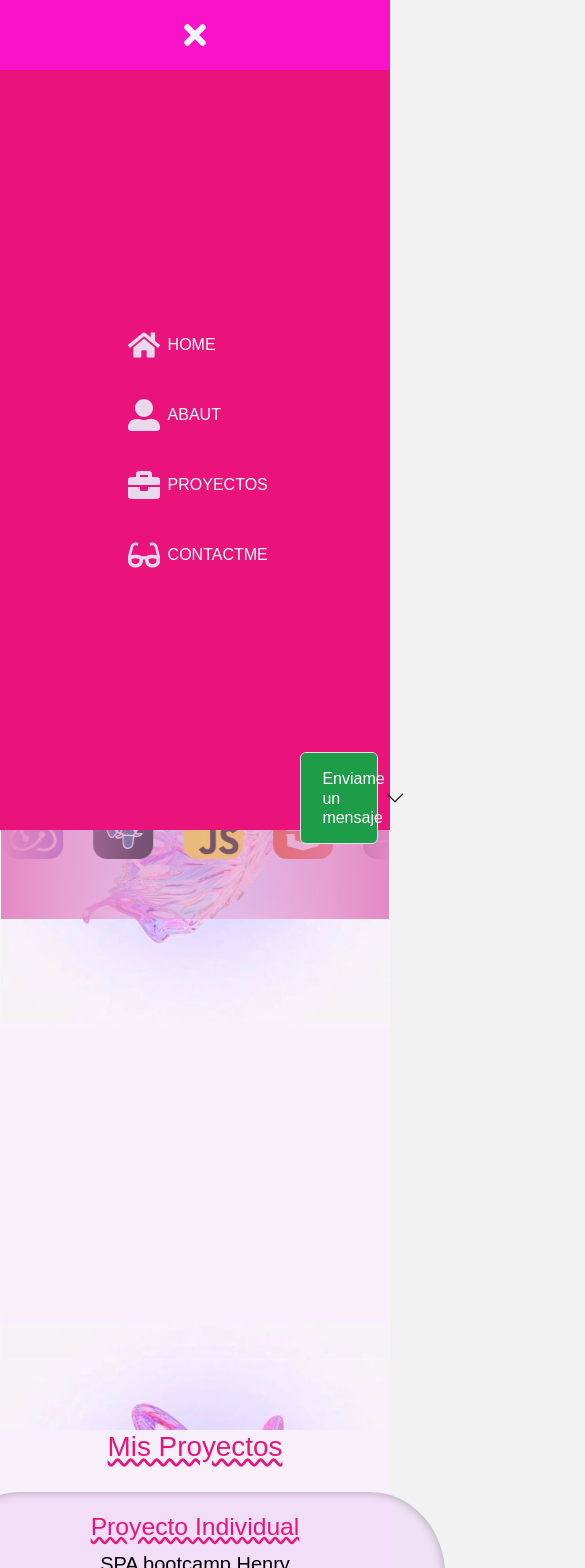
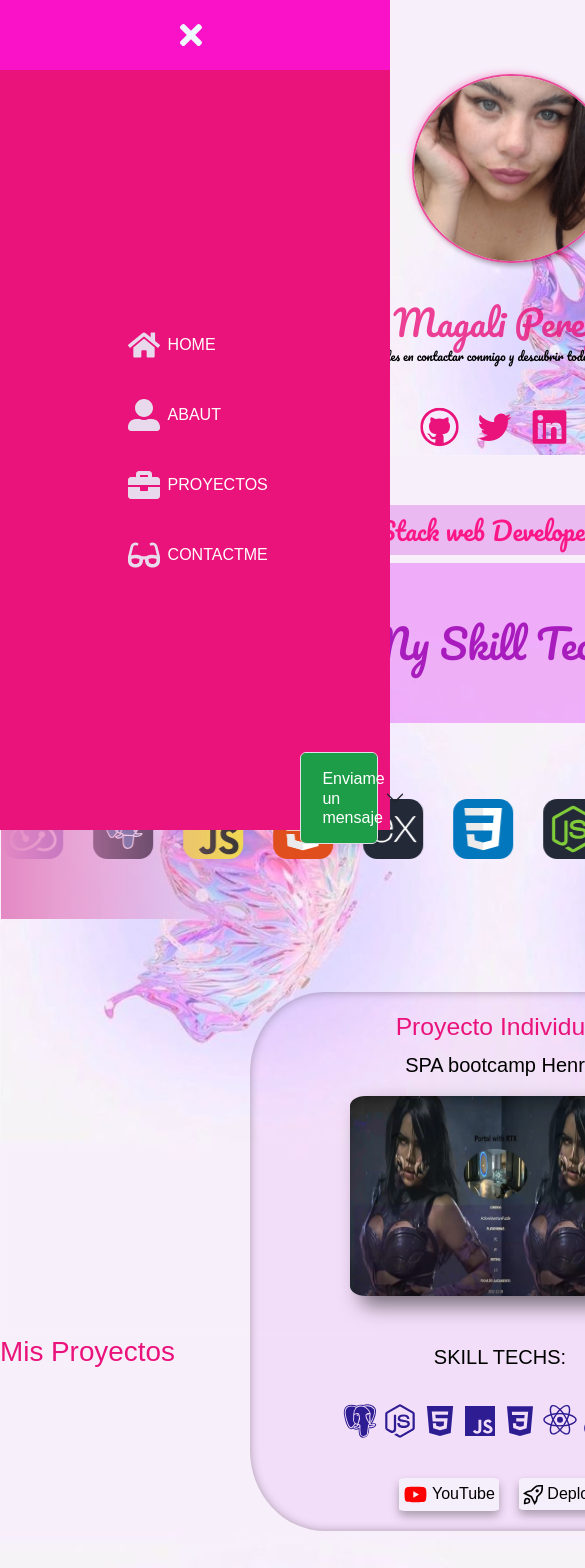
Before and after one commit to Magali18/Portfolio_Front_Magali, a React (Create React App) app: page / in a window 390 px wide. Shown: the top 1568 px of the page, 585 px wide, since content can reach past the window. Built offline with nearby package versions, Linux system fonts and the light colour scheme.

Commit message:
add responsive style

```diff
--- a/src/components/Nav/Nav.jsx
+++ b/src/components/Nav/Nav.jsx
@@ -2,7 +2,6 @@ import React, { useState } from "react";
 
 import {
   Container,
-  LogoContainer,
   Wrapper,
   Menu,
   MenuItem,
@@ -69,9 +68,7 @@ const Navbar = () => {
     <Container style={navBar ? { backgroundColor: "#73717425" } : { backgroundColor: "#fa12c8" }}>
       <Wrapper>
         <IconContext.Provider value={{ style: { fontSize: "2em" } }}>
-          <LogoContainer>
-            <p></p>
-          </LogoContainer>
+
 
           <MobileIcon onClick={() => setShowMobileMenu(!showMobileMenu)}>
             {showMobileMenu ? <FaTimes /> : <FaBars />}
--- a/src/components/Nav/Navbar.elements.js
+++ b/src/components/Nav/Navbar.elements.js
@@ -1,4 +1,5 @@
 import styled from "styled-components";
+
 
 export const Container = styled.div`
 
@@ -6,7 +7,7 @@ backdrop-filter: blur(10px);
   width: 100%;
   height: 70px;
   position: fixed;
-  z-index: 1; /* Añade un z-index aquí */
+  z-index: 1; /* Añade un z-index aquí *
 
 `;
 
@@ -22,28 +23,6 @@ export const Wrapper = styled.div`
   margin: auto;
 `;
 
-
-export const LogoContainer = styled.div`
-  margin-left: 0.5rem;
-  display: flex;
-  align-items: center;
-  font-size: 1.2rem;
-  font-family: sans-serif;
-  p {
-    &:nth-child(2) {
-      color: #fff;
-    }
-    &:nth-child(3) {
-      font-size: 1.5rem;
-      font-weight: 500;
-      color: #ea137b;
-    }
-  }
-  svg {
-    fill: #ea137b;
-    margin-right: 0.5rem;
-  }
-`;
 
 export const Menu = styled.ul`
   height: 100%;
--- a/src/components/Spinner/Spinner.css
+++ b/src/components/Spinner/Spinner.css
@@ -7,6 +7,7 @@
 }
 .containerSnnip p{
   color: #fff;
+  display:flex;
  text-align: center;
 
 }
@@ -75,3 +76,10 @@
     transform: translateX(0px);
   }
 }
+@media screen and (max-width:700px){
+  .containerSnnip p{
+   margin-left: 30%;
+ }
+ .loader{
+margin-left: -20%; }
+}
--- a/src/views/Contact/Contact.css
+++ b/src/views/Contact/Contact.css
@@ -125,4 +125,16 @@ padding: 5px;
 .colorMensajeEnviado{
     color: rgb(42, 217, 42);
     font-size: 19px;
+};
+
+@media screen and(max-width:700px){
+
+    .containerForm3{
+        width:300px;
+        height:30px
+
+    }
+    .containerBody{
+        height: 700px;
+    }
 }
--- a/src/views/Educacion/Educacion.css
+++ b/src/views/Educacion/Educacion.css
@@ -40,12 +40,10 @@ p{
 }
 .CardTitle{
     color: #ea137b;
-    text-decoration: underline wavy;
 }
 .ProyectStyleTitle{
 text-align: center;
 color:    #ea137b;
-text-decoration: underline wavy;
 }
 
 .containEducation:hover{
@@ -103,9 +101,21 @@ text-decoration: underline wavy;
 
 }
 /*------------RESPONSIVE-----------------*/
-@media screen and (max-width:576px){
+@media screen and (max-width:700px){
     .styleEducacion{
         display: flex;
         flex-direction: column;
+        height:100%;
+        margin-top: -300px;
     }
+.ProyectStyleTitle{
+    display:flex;
+    text-align: start;
 }
+.pdsStyle{
+    margin-top: 15%;
+
+
+
+}
+}
--- a/src/views/Home/Home.css
+++ b/src/views/Home/Home.css
@@ -6,6 +6,7 @@
   height: 900px;
 z-index: 0; /* Añade un z-index aquí */
  }
+
     .Home{
     margin-left: 40%;
     align-items: center;
@@ -63,30 +64,35 @@ margin-left: -5%;
 
 
       @media screen and (max-width: 700px){
+        .imageContain{
+          width: 1000px;
+          height: 700px;
+
+        }
         .Home{
           display:inline-block;
 
 
         }
         .container img{
-          margin-top: 50%;
+         display:flex;
+          margin-top: 20%;
           width: 200px;
-          margin-left: -30%;
-          justify-items: center;
-     border: 3px solid #ea137b;
+          justify-content: center;
+          align-items: center;
+          border: 2px solid #ea137bc0;
 
-        }
+
+       }
         .container h3{
           font-size: 35px;
-          margin-left:-40%;
+
         }
         .container h4{
           font-size: 12px;
-          margin-left:-75%;
         }
         .containerStyleIcon{
 justify-content: center ;
-margin-left:  -30%;
        }
 
       };
@@ -105,6 +111,6 @@ margin-left:  -30%;
 }
 .butonWppHome{
   border: none;
+  background-color: transparent;
+
 };
-
-/* ------------------ DISEÑO RESPONSIVE----------------------*/
--- a/src/views/Landing/Landing.css
+++ b/src/views/Landing/Landing.css
@@ -16,15 +16,17 @@ height: 950px;
   height: 880px;
 }
 .pStyle{
-  text-decoration: underline wavy;;
+font-family: 'Pacifico';
+background-color:#e24ef869;
 }
 .container2 h2{
+  background-color:#cc4ae052;
+  font-family: 'Pacifico';
   margin-top: 10%;
   color: #fc1786;
   font-size: 40px;
   text-align: center;
   justify-content: center;
-  text-decoration: underline wavy;
 
 }
 
@@ -72,6 +74,18 @@ height: 950px;
   font-weight: 0;
   text-align: center;
 
+   }
+   @media screen and (max-width:700px){
+    .containerForm{
+        width: 1000px;
+        height: 100%;
+   }
+   .container2 h2 {
+    font-size: 25px;
+    margin-top: 5%;
+    text-decoration: none;
+    background-color:#cc4ae052;
+    padding: 1%;
+   }
 
-
-   }
+  }
--- a/src/views/Landing/Landing.jsx
+++ b/src/views/Landing/Landing.jsx
@@ -7,7 +7,7 @@ const Landing = () => {
       <div className="containerForm">
 
        <div className='container2'>
-       <h2> "Full Stack web Developer Junior"</h2>
+       <h2>Full Stack web Developer Junior</h2>
        <p className="pStyle">My Skill Techs:</p>
 <IconTecnologi/>
 
```
Also changed, not shown: src/App.js (+5 -5 lines).
